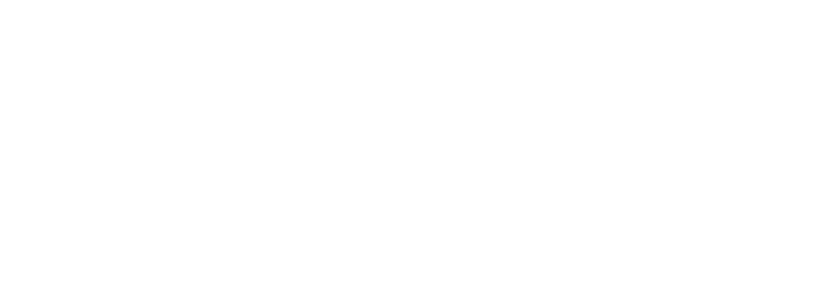
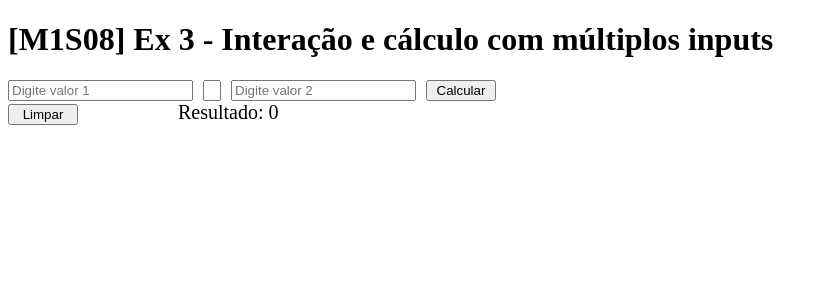
Before and after one commit to RodrigoRaiche/exerciciosAngular, an Angular app: page /calculoMultiplos in a window 1280 px wide. Before the commit this address led to /. Shown: the top 300 px of the page, without its empty margins (0-828 px from the left). Built offline with nearby package versions, Linux system fonts and the light colour scheme.

Commit message:
[M1S08] Ex 3 - Cálculo com  múltiplos inputs

```diff
--- a/src/app/app-routing.module.ts
+++ b/src/app/app-routing.module.ts
@@ -2,6 +2,7 @@
 import { RouterModule, Routes } from '@angular/router';
 import { LoginComponent } from './views/login/login.component';
 import { InputBuscaComponent} from './views/input-busca/input-busca.component';
+import { CalculoMultiplosComponent } from './views/calculo-multiplos/calculo-multiplos.component';
 
 const routes: Routes = [
   {
@@ -16,7 +17,12 @@
   {
     path: 'inputBusca',
     component: InputBuscaComponent
+  },
+  {
+    path: 'calculoMultiplos',
+    component: CalculoMultiplosComponent
   }
+
 ];
 
 @NgModule({
--- a/src/app/app.module.ts
+++ b/src/app/app.module.ts
@@ -6,13 +6,15 @@
 import { LoginComponent } from './views/login/login.component';
 import { FormsModule, ReactiveFormsModule } from '@angular/forms';
 import { InputBuscaComponent } from './views/input-busca/input-busca.component';
+import { CalculoMultiplosComponent } from './views/calculo-multiplos/calculo-multiplos.component';
 
 
 @NgModule({
   declarations: [
     AppComponent,
     LoginComponent,
-    InputBuscaComponent
+    InputBuscaComponent,
+    CalculoMultiplosComponent
   ],
   imports: [
     BrowserModule,
--- /dev/null
+++ b/src/app/views/calculo-multiplos/calculo-multiplos.component.html
@@ -0,0 +1,9 @@
+<h1>[M1S08] Ex 3 - Interação e cálculo com múltiplos inputs</h1>
+<form [formGroup]="_form" (ngSubmit)="submit()">
+    <input [class.active]="invalidoNro1" type="number" name="nro1" id="nro1" placeholder="Digite valor 1" formControlName="valor1">
+    <input [class.active]="invalidoOper" type="text" id="oper" maxlength="1" formControlName="oper" >
+    <input [class.active]="invalidoNro2" type="number" name="nro2" id="nro2" placeholder="Digite valor 2" formControlName="valor2">
+    <button type="submit">Calcular</button>
+</form>
+<button id="btnLimpar" (click)="acaoLimpar()">Limpar</button>
+<span>Resultado: {{resultado}}</span>
--- /dev/null
+++ b/src/app/views/calculo-multiplos/calculo-multiplos.component.scss
@@ -0,0 +1,25 @@
+#oper{
+    width: 10px;
+    margin-left: 10px;
+    margin-right: 10px;
+}
+
+button{
+    width: 70px;
+    margin-left: 10px;
+
+}
+
+span{
+    font-size: 20px;
+    margin-left: 100px;
+
+}
+
+.active{
+    background-color: red;
+}
+
+#btnLimpar{
+    margin-left: 0px;
+}
--- /dev/null
+++ b/src/app/views/calculo-multiplos/calculo-multiplos.component.ts
@@ -0,0 +1,72 @@
+import { Component, OnInit } from '@angular/core';
+import { FormBuilder, FormGroup, Validators } from '@angular/forms';
+
+@Component({
+  selector: 'app-calculo-multiplos',
+  templateUrl: './calculo-multiplos.component.html',
+  styleUrls: ['./calculo-multiplos.component.scss']
+})
+export class CalculoMultiplosComponent implements OnInit {
+
+  formValid = true;
+  invalidoNro1 = false;
+  invalidoNro2 = false;
+  invalidoOper = false;
+  resultado = 0;
+
+  _form: FormGroup = this.formBuilder.group({
+    valor1: ['', [Validators.required, Validators.minLength(5)]],
+    valor2: ['', [Validators.required, Validators.minLength(5)]],
+    oper: ['', [Validators.required, Validators.maxLength(1)]]
+
+  })
+
+  constructor(
+    private formBuilder: FormBuilder) { }
+
+
+  submit() {
+    console.log(this._form.value)
+    if (this._form.valid) {
+      console.log(this._form.valid)
+      this.resultado = eval(this._form.value.valor1 + this._form.value.oper + this._form.value.valor2);
+    }
+    else {
+      if (this._form.value.valor1 == '') {
+        this.invalidoNro1 = true;
+      }
+      else {
+        this.invalidoNro1 = false;
+      }
+      if (this._form.value.valor2 == '') {
+        this.invalidoNro2 = true;
+      } else {
+        this.invalidoNro2 = false;
+      }
+      if (this._form.value.oper !== '+' && this._form.value.oper !== '-' && this._form.value.oper !== '*' && this._form.value.oper !== '/') {
+        this.invalidoOper = true;
+      } else {
+        this.invalidoOper = false;
+      }
+      alert('Cálculo com problema')
+
+
+    }
+  }
+
+  acaoLimpar() {
+    this._form.setValue({
+      valor1 : '',
+      valor2 : '',
+      oper : ''
+
+    })
+    this.resultado = 0;
+  }
+
+  ngOnInit(): void {
+
+
+  }
+
+}
```
Also changed, not shown: 1 other file (tests, documents, lock files or other folders).
